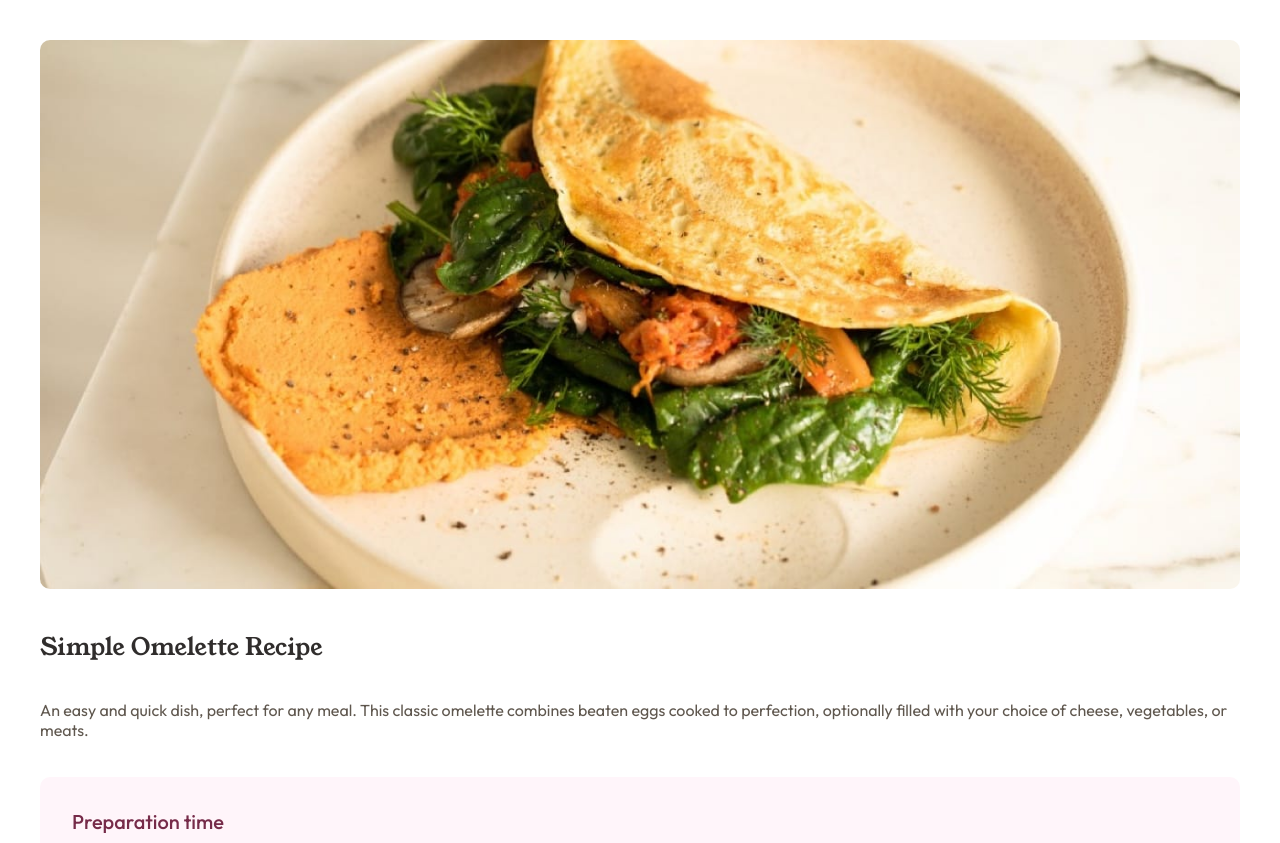
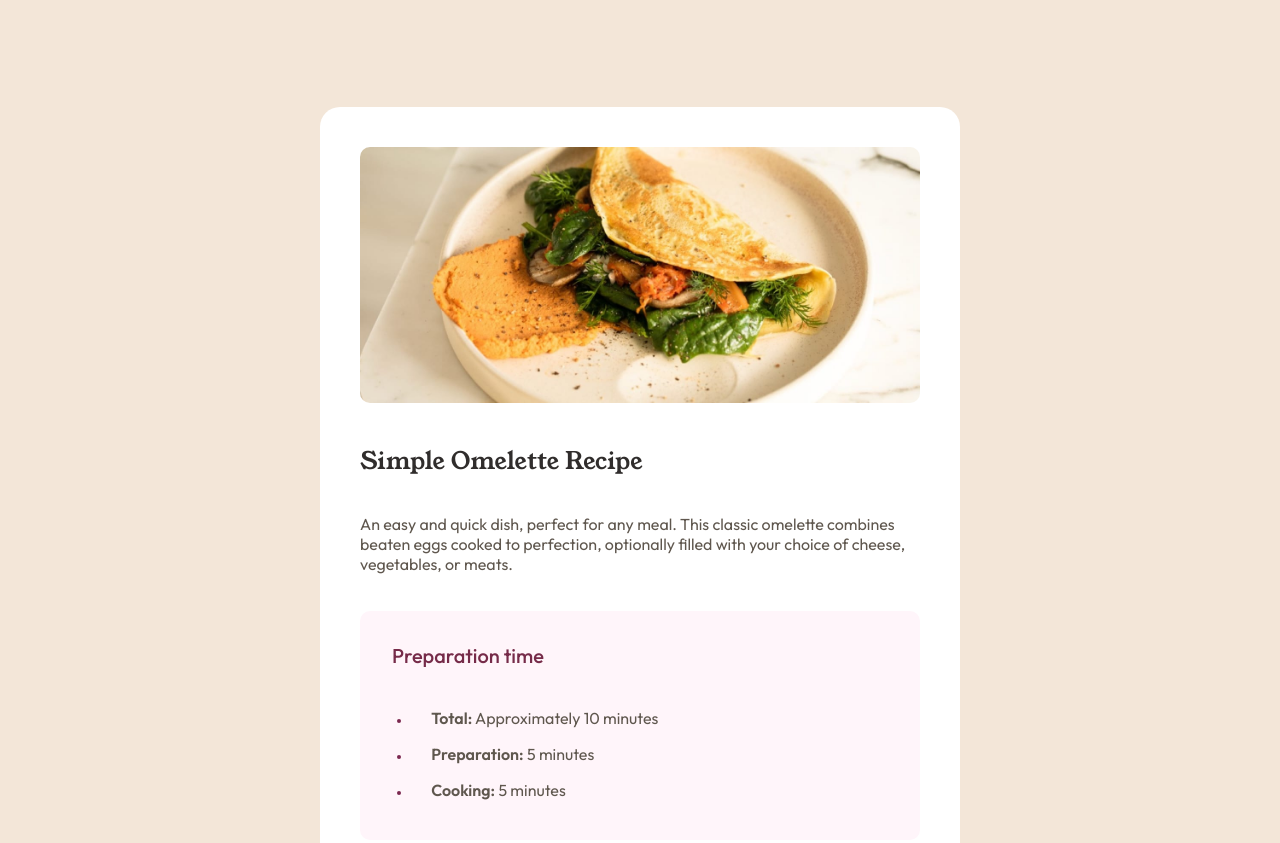
Before and after one commit to GraceRosario/recipe-page, a plain HTML site: page index.html in a window 1280 px wide. Shown: the top 843 px of the page. Drawn offline with Linux system fonts and the light colour scheme.

Commit message:
background coreected

```diff
--- a/styles.css
+++ b/styles.css
@@ -8,8 +8,17 @@
   border-collapse: collapse;
 }
 
+html {
+  background-color: #f3e6d8;
+  padding: 8.33vw 0;
+}
+
 body {
+  background-color: #ffffff;
   padding: 2.5rem;
+  width: 50vw;
+  margin: auto;
+  border-radius: 20px;
 }
 
 img {
```
Also changed, not shown: 1 other file.
